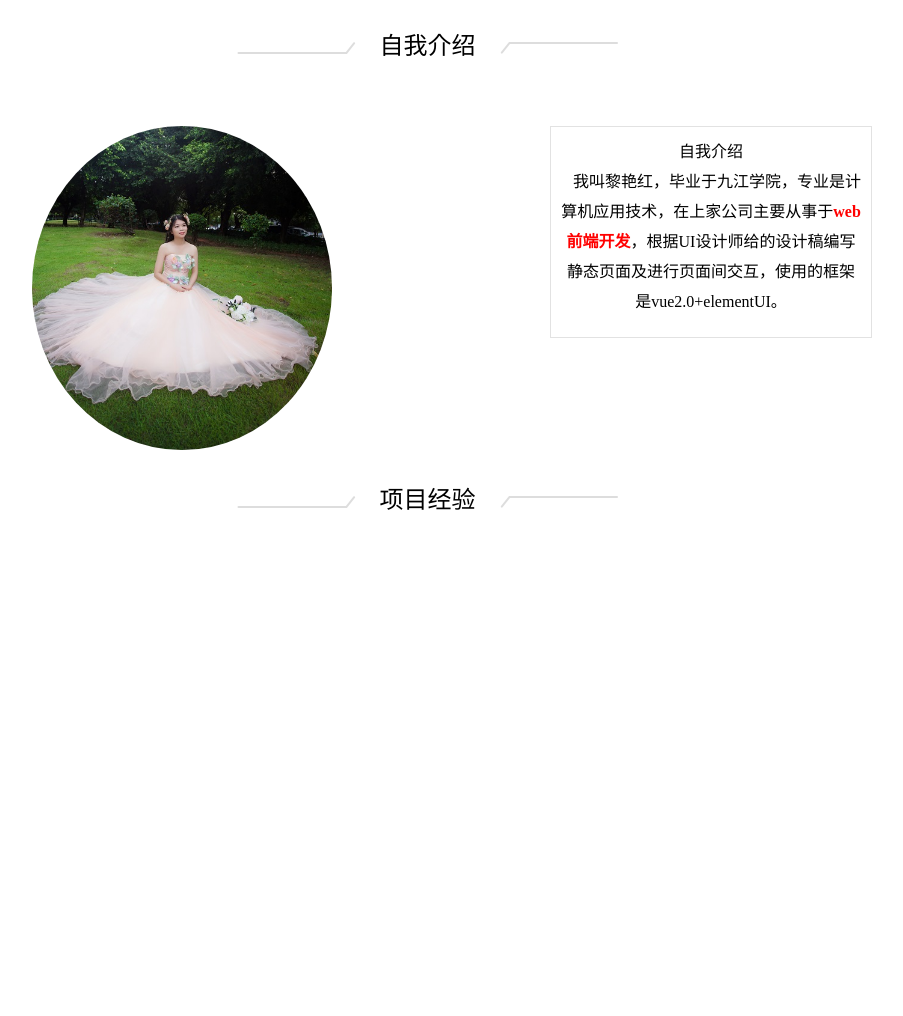
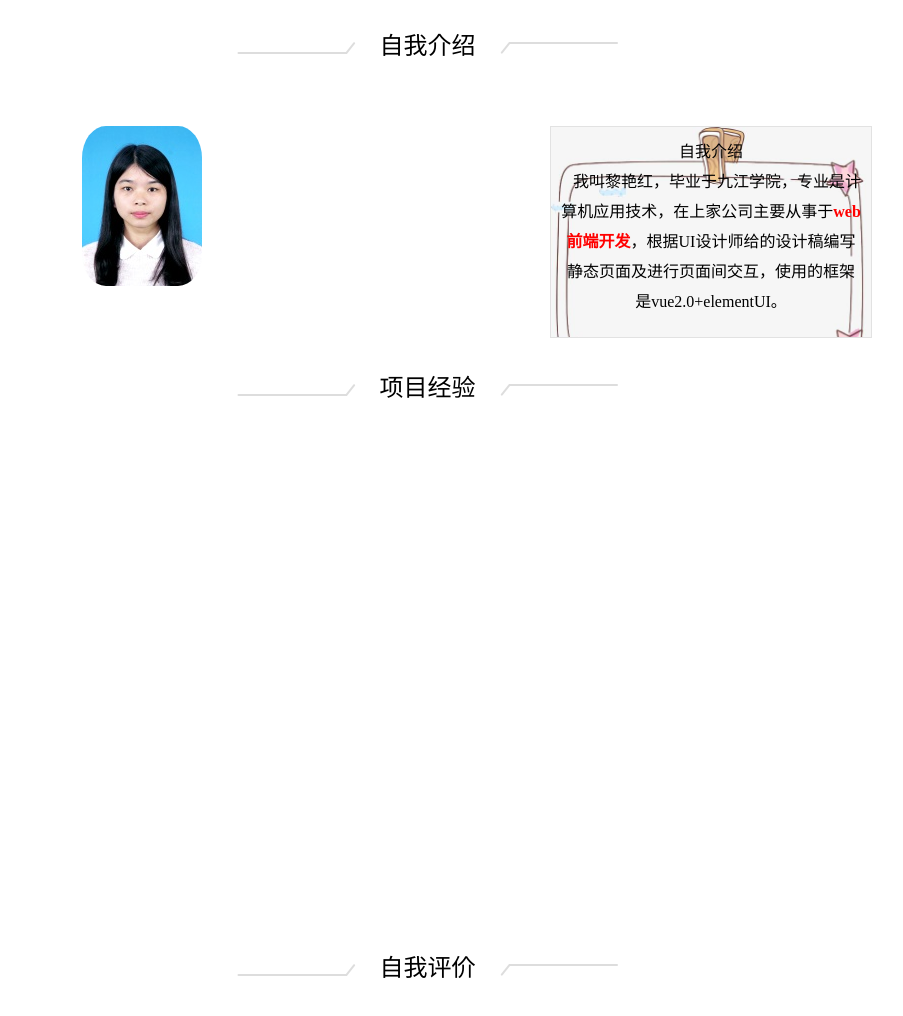
Before and after one commit to Leeyhong/Leeyhong.github.io, a plain HTML site: page index.html in a window 1280 px wide. Shown: the part 1740-2756 px from the top of the page, without its empty margins (213-1116 px from the left). Drawn offline with nearby package versions, Linux system fonts and the light colour scheme.

Commit message:
Add files via upload

```diff
--- a/Lee's resume.css
+++ b/Lee's resume.css
@@ -79,10 +79,9 @@ a{
   }
   .aboutmeLeft img{
 	float: left;
-	width: 300px;
-	border-radius: 50%;
+	border-radius: 20%;
 	margin-top: 50px;
-	margin-left: 150px
+	margin-left: 200px
   }
   .aboutmeRight{
   	width: 320px;
@@ -93,7 +92,9 @@ a{
 	margin-top: 50px;
 	margin-right: 100px;
 	padding-bottom: 20px;
-	line-height: 30px
+	line-height: 30px;
+	background:url(./timg.jpg) ;
+	background-size:cover;
   }
   .aboutmeRight p{
   	margin: 0 10px;
@@ -120,3 +121,9 @@ a{
       .exContent{
       	height: 500px;
       }
+.selfEvaluation{
+	width: 1090px;
+	height: auto;
+	margin: auto;
+	text-align: center;
+}
--- a/index.html
+++ b/index.html
@@ -39,7 +39,7 @@
 				<img src="./eTitleRight.png">
 			</div>
 			<div class="aboutmeLeft">
-				<img src="./Lee.jpg" alt="">
+				<img src="./xjpic.jpg" alt="">
 			</div>
 			<div class="aboutmeRight">
 				<p class="me">自我介绍</p>
@@ -55,6 +55,16 @@
 				<img src="./eTitleRight.png">
 			</div>
 			<div class="exContent">
+
+			</div>
+		</div>
+		<div class="selfEvaluation" id="selfEvaluation">
+			<div class="exTitle">
+				<img src="./eTitleleft.png">
+				<h2>自我评价</h2>
+				<img src="./eTitleRight.png">
+			</div>
+			<div class="seContent">
 
 			</div>
 		</div>
```
Also changed, not shown: Education.jpg (added), psb.jpg (added), timg.jpg (added), xjpic.jpg (added).
